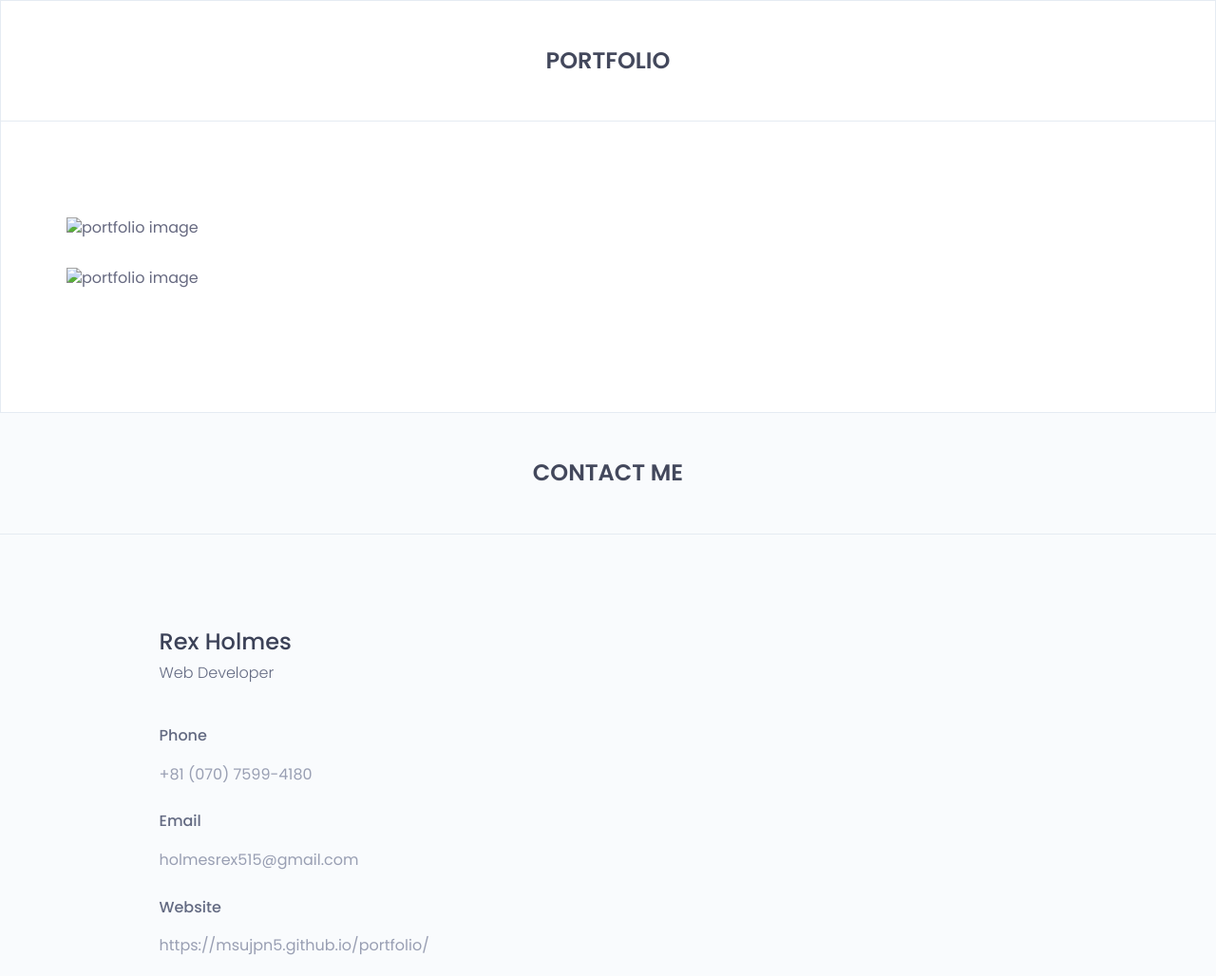
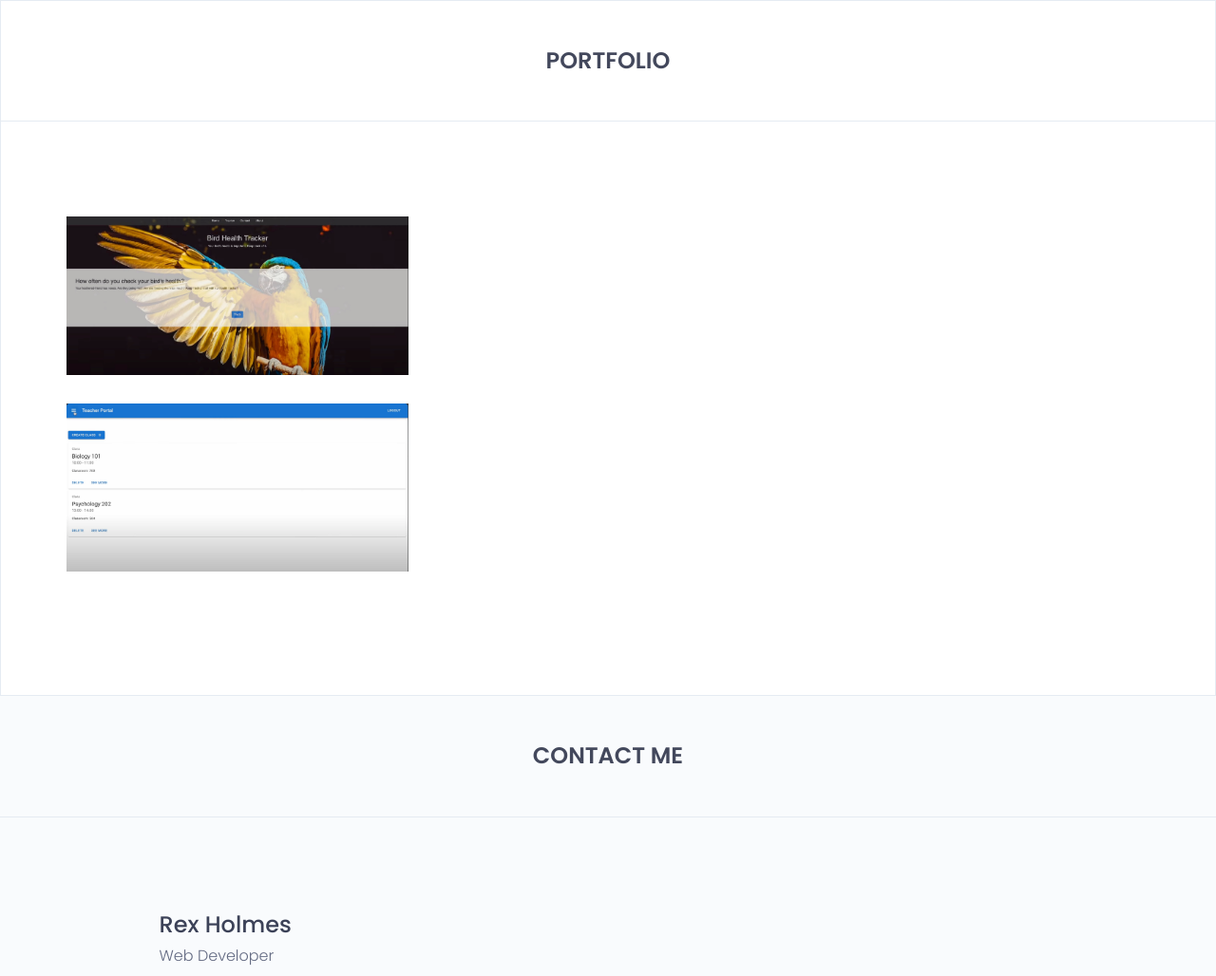
Before and after one commit to msujpn5/portfolio, a plain HTML site: page index.html in a window 1280 px wide. Shown: the part 4036-5064 px from the top of the page at 95% size. Drawn offline with nearby package versions, Linux system fonts and the light colour scheme.

Commit message:
images updated

```diff
--- a/index.html
+++ b/index.html
@@ -471,7 +471,7 @@
 							<div class="row">
 								<div class="col-sm-4">
 									<div class="item">
-										<img src="assets/images/portfolio/p1.jpg" alt="portfolio image"/>
+										<img src="assets/images/portfolio/Bird-Health-Tracker.jpg" alt="portfolio image"/>
 										<div class="isotope-overlay">
 											<a href="#">
 												Bird Health Tracker
@@ -479,7 +479,7 @@
 										</div><!-- /.isotope-overlay -->
 									</div><!-- /.item -->
 									<div class="item">
-										<img src="assets/images/portfolio/p2.jpg" alt="portfolio image"/>
+										<img src="assets/images/portfolio/Teacher-Portal.jpg" alt="portfolio image"/>
 										<div class="isotope-overlay">
 											<a href="#">
 												Teacher Portal
```
Also changed, not shown: assets/images/clients/c1.png (deleted), assets/images/clients/c2.png (deleted), assets/images/clients/c3.png (deleted), assets/images/clients/c4.png (deleted), assets/images/clients/c5.png (deleted), assets/images/clients/c6.png (deleted), assets/images/clients/c7.png (deleted), assets/images/portfolio/Bird-Health-Tracker.jpg (added), assets/images/portfolio/Teacher-Portal.jpg (added), assets/images/portfolio/birdhealthtracker.png (deleted), assets/images/portfolio/teacherportal.png (deleted).
